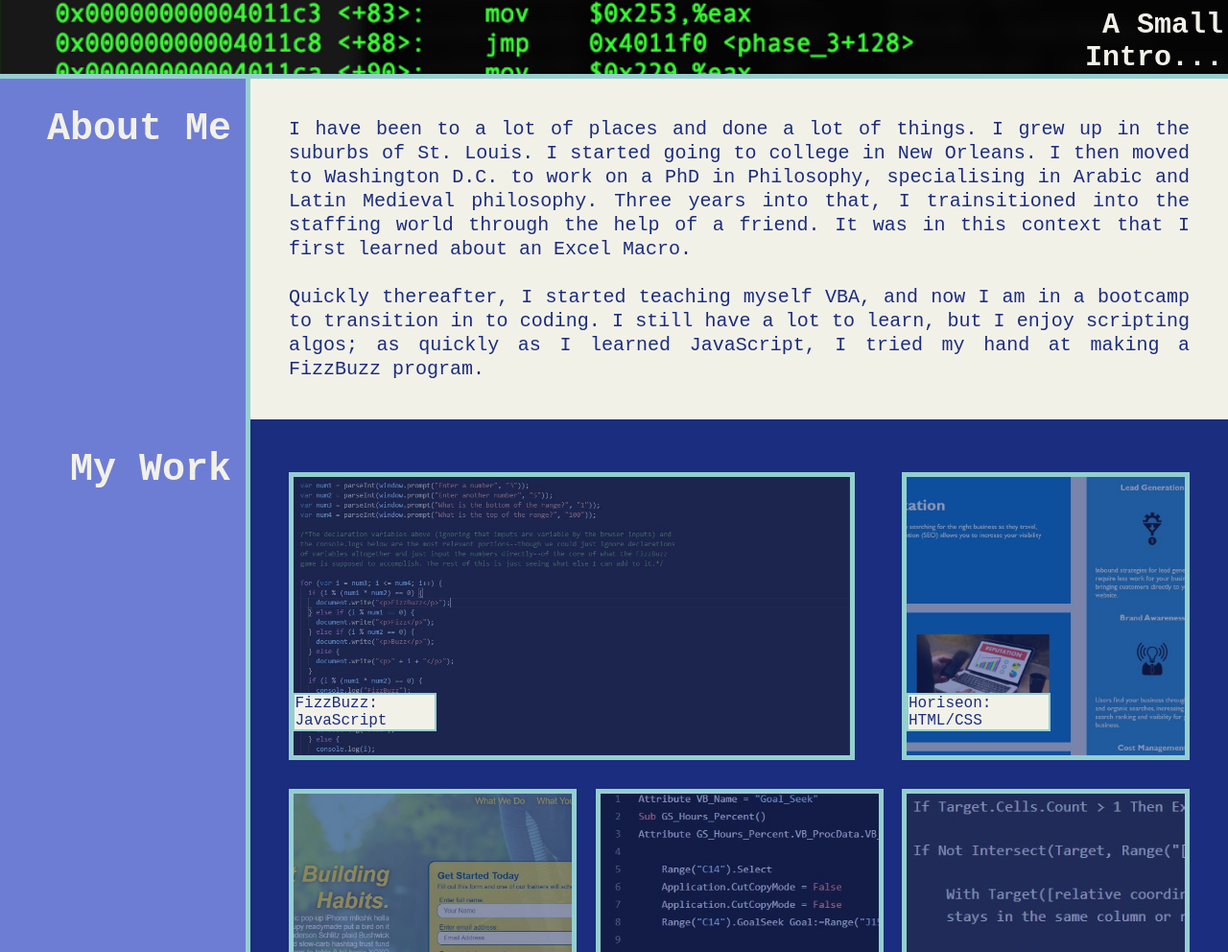
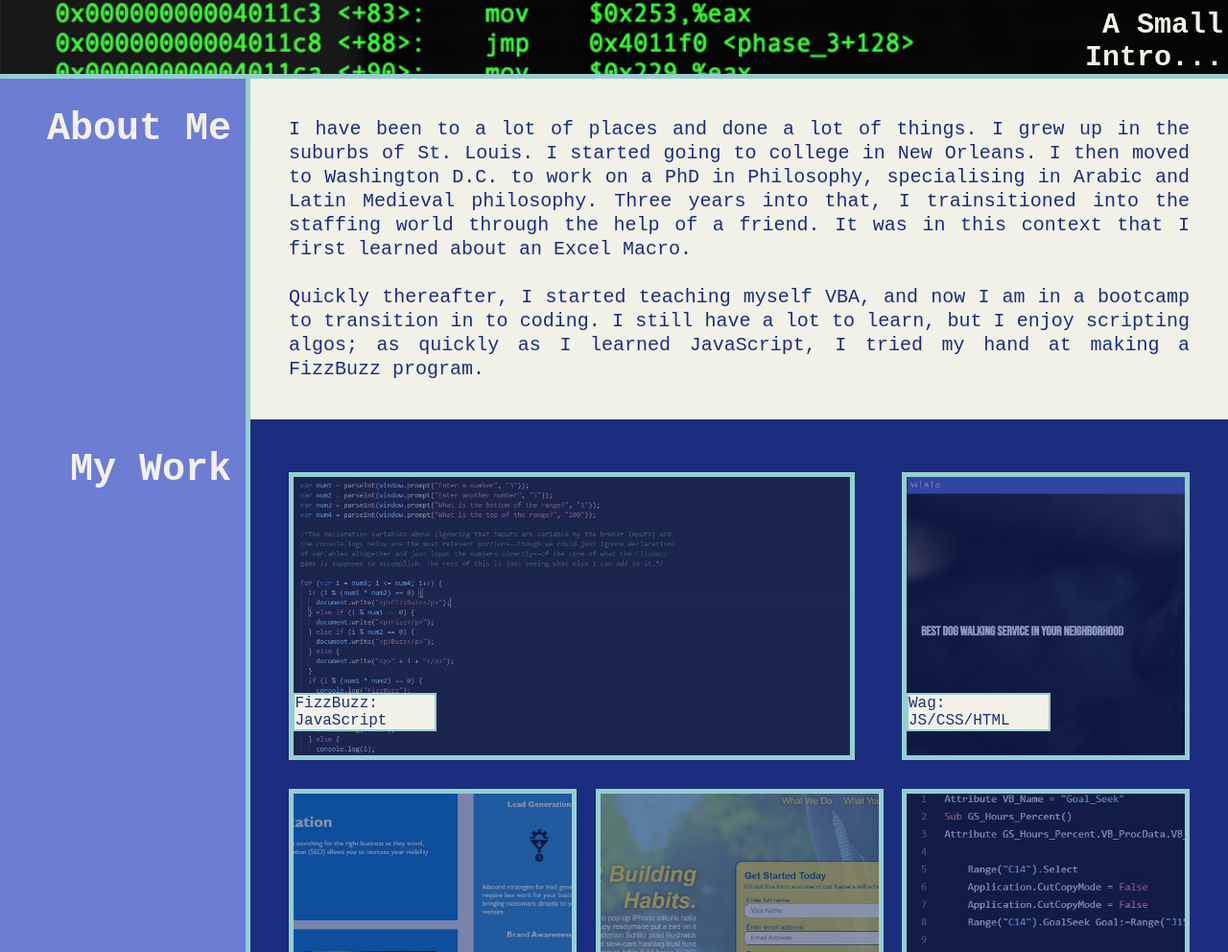
Before and after one commit to chris-backes/professional-profile, a plain HTML site: page index.html in a window 1280 px wide. Shown: the part 218-1210 px from the top of the page at 96% size. Drawn offline with Linux system fonts and the light colour scheme.

Commit message:
added project

```diff
--- a/index.html
+++ b/index.html
@@ -69,6 +69,15 @@
                         </p>
                     </div>
                 </a>
+                <a href="https://secure-savannah-19572.herokuapp.com/">
+                    <img src="assets/images/wag-app.jpg" alt="wag-app">
+                    <div>
+                        <p>
+                            Wag: </br>
+                            JS/CSS/HTML
+                        </p>
+                    </div>
+                </a>
                 <a href="https://chris-backes.github.io/urban-octo-telegram/">
                     <img src="./assets/images/seo-site.JPG" alt="part of the website for fictitious company Horiseon">
                     <div>
```
Also changed, not shown: assets/images/wag-app.jpg (added).
